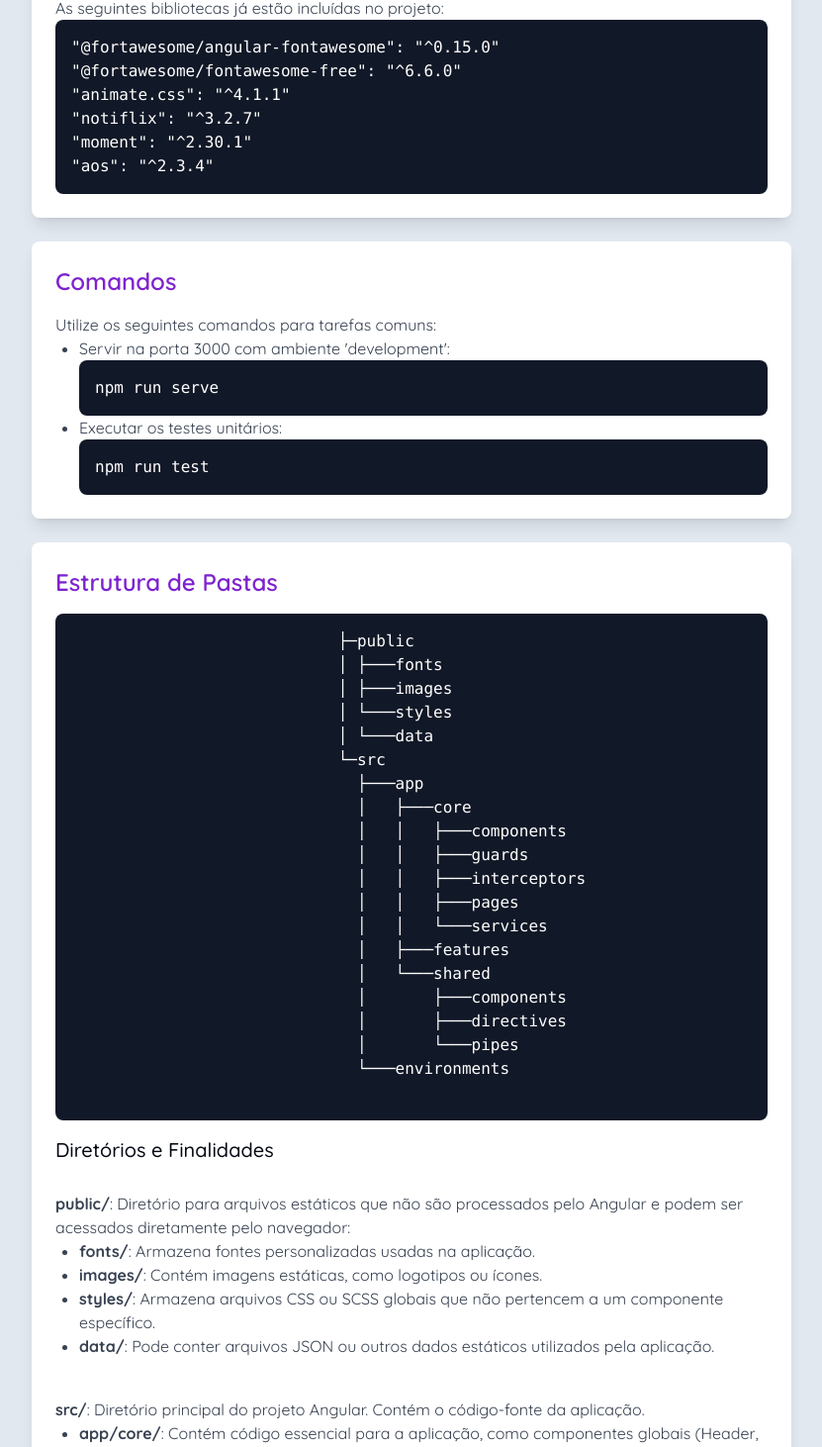
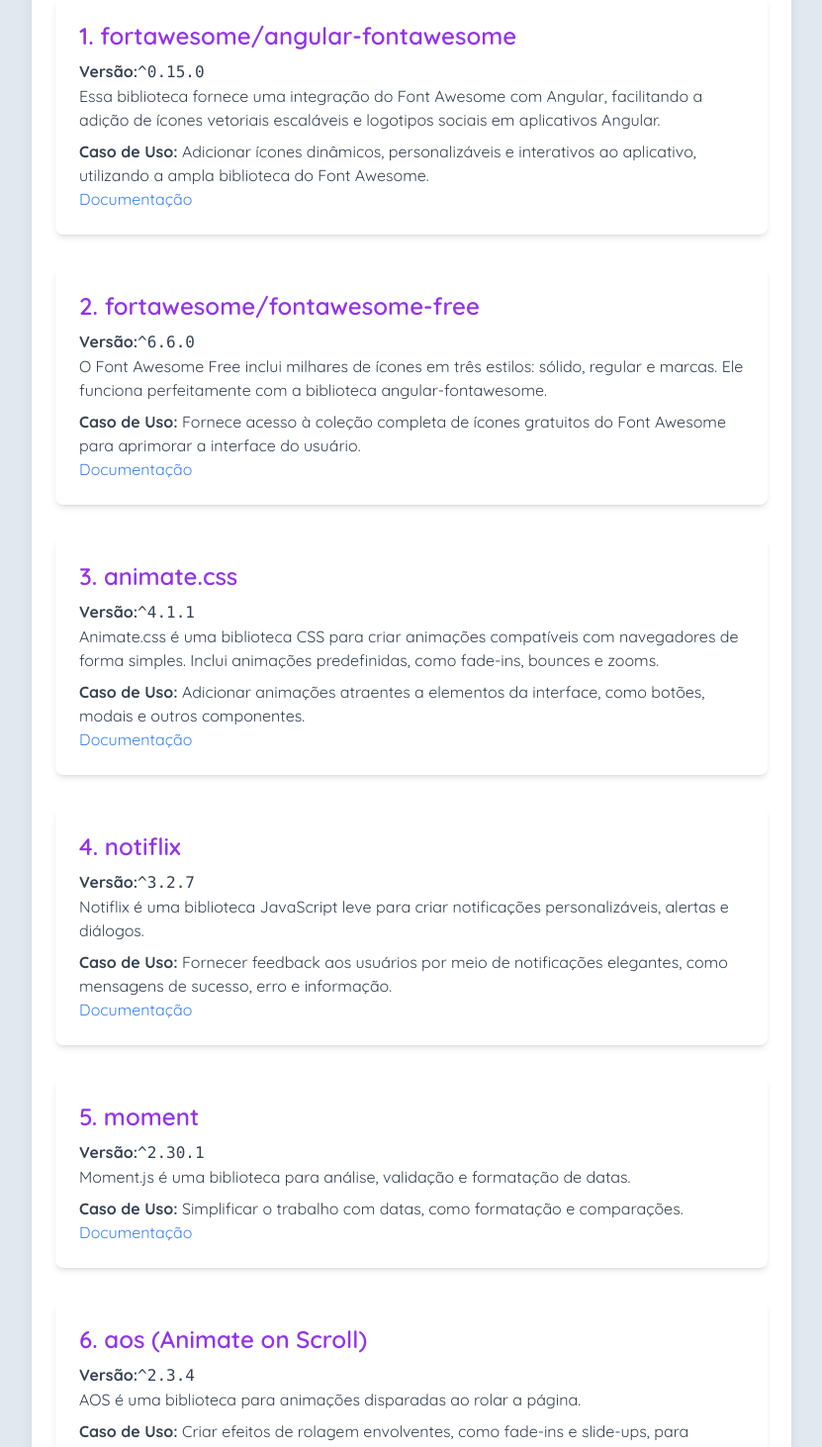
Before and after one commit to kassiodouglas/AngularBoilerpLate, an Angular app: page / in a window 1280 px wide. Shown: the part 408-1870 px from the top of the page at 99% size, without its empty margins (224-1055 px from the left). Built offline with nearby package versions, Linux system fonts and the light colour scheme.

Commit message:
chore: More items in home page and other things

```diff
--- a/src/app/core/pages/error/error.component.html
+++ b/src/app/core/pages/error/error.component.html
@@ -2,8 +2,8 @@
 <main class="bg-gray-100 flex items-center justify-center min-h-screen">
 
     <div class="text-center animate__animated animate__fadeIn">
-        <h1 class="text-6xl font-extrabold text-gray-800 mb-4 animate__animated animate__bounceIn animate__delay-1s">{{errorCode }}</h1>
-        <p class="text-2xl text-gray-600 mb-6 animate__animated animate__fadeIn animate__delay-2s">{{errorMessage }}</p>
+        <h1 class="text-6xl font-extrabold text-gray-800 mb-4 animate__animated animate__bounceIn animate__delay-1s">{{errorCode}}</h1>
+        <p class="text-2xl text-gray-600 mb-6 animate__animated animate__fadeIn animate__delay-2s">{{errorMessage}}</p>
         <button routerLink="/" class="text-white bg-blue-500 hover:bg-blue-600 px-6 py-3 rounded-lg text-lg transition duration-300 transform hover:scale-105 animate__animated animate__fadeIn animate__delay-3s">Voltar para a página inicial</button>
     </div>
 
--- a/src/app/features/home/pages/home/home.component.html
+++ b/src/app/features/home/pages/home/home.component.html
@@ -1,4 +1,3 @@
-
 <!-- Este é um arquivo de exemplo da home -->
 <header data-aos="fade-up" data-aos-duration="1000" class="bg-purple-700 text-white py-6 shadow-md">
   <h1 class="text-center text-3xl font-bold">Boilerplate Angular 19 - V1.0.0
@@ -16,18 +15,88 @@
     </div>
   </section>
 
-  <section data-aos="fade-up" data-aos-anchor-placement="center-bottom" class="animate__fadeInUp w-full max-w-3xl mb-6">
+  <section data-aos="fade-up" data-aos-anchor-placement="top-bottom" class="animate__fadeInUp w-full max-w-3xl mb-6">
     <div class="bg-white shadow-lg rounded-lg p-6">
-      <h2 class="text-2xl font-semibold text-purple-700 mb-4 text-left">Bibliotecas Pré-definidas</h2>
-      <p class="text-gray-700">As seguintes bibliotecas já estão incluídas no projeto:</p>
-      <pre class="bg-gray-900 text-white p-4 rounded-lg overflow-auto">
-"&#64;fortawesome/angular-fontawesome": "^0.15.0"
-"&#64;fortawesome/fontawesome-free": "^6.6.0"
-"animate.css": "^4.1.1"
-"notiflix": "^3.2.7"
-"moment": "^2.30.1"
-"aos": "^2.3.4"
-</pre>
+      <h2 class="text-2xl font-semibold text-purple-700 mb-4 text-left">Bibliotecas Usadas Neste Projeto</h2>
+
+      <div class="space-y-8">
+        <!-- Library 1 -->
+        <div class="p-6 bg-white shadow-md rounded-lg mb-5" data-aos="fade-up">
+          <h2 class="text-2xl font-semibold text-purple-600">1. fortawesome/angular-fontawesome</h2>
+          <p class="text-gray-700 mt-2">
+            <strong>Versão:</strong> <code>^0.15.0</code><br>
+            Essa biblioteca fornece uma integração do Font Awesome com Angular, facilitando a adição de ícones vetoriais
+            escaláveis e logotipos sociais em aplicativos Angular.
+          </p>
+          <p class="mt-2 text-gray-700"><strong>Caso de Uso:</strong> Adicionar ícones dinâmicos, personalizáveis e
+            interativos ao aplicativo, utilizando a ampla biblioteca do Font Awesome.</p>
+          <a href="https://github.com/FortAwesome/angular-fontawesome"
+            class="text-blue-500 hover:underline">Documentação</a>
+        </div>
+
+        <!-- Library 2 -->
+        <div class="p-6 bg-white shadow-md rounded-lg mb-5" data-aos="fade-up">
+          <h2 class="text-2xl font-semibold text-purple-600">2. fortawesome/fontawesome-free</h2>
+          <p class="text-gray-700 mt-2">
+            <strong>Versão:</strong> <code>^6.6.0</code><br>
+            O Font Awesome Free inclui milhares de ícones em três estilos: sólido, regular e marcas. Ele funciona
+            perfeitamente com a biblioteca angular-fontawesome.
+          </p>
+          <p class="mt-2 text-gray-700"><strong>Caso de Uso:</strong> Fornece acesso à coleção completa de ícones
+            gratuitos do Font Awesome para aprimorar a interface do usuário.</p>
+          <a href="https://fontawesome.com/docs/web/setup/packages"
+            class="text-blue-500 hover:underline">Documentação</a>
+        </div>
+
+        <!-- Library 3 -->
+        <div class="p-6 bg-white shadow-md rounded-lg mb-5" data-aos="fade-up">
+          <h2 class="text-2xl font-semibold text-purple-600">3. animate.css</h2>
+          <p class="text-gray-700 mt-2">
+            <strong>Versão:</strong> <code>^4.1.1</code><br>
+            Animate.css é uma biblioteca CSS para criar animações compatíveis com navegadores de forma simples. Inclui
+            animações predefinidas, como fade-ins, bounces e zooms.
+          </p>
+          <p class="mt-2 text-gray-700"><strong>Caso de Uso:</strong> Adicionar animações atraentes a elementos da
+            interface, como botões, modais e outros componentes.</p>
+          <a href="https://animate.style/" class="text-blue-500 hover:underline">Documentação</a>
+        </div>
+
+        <!-- Library 4 -->
+        <div class="p-6 bg-white shadow-md rounded-lg mb-5" data-aos="fade-up">
+          <h2 class="text-2xl font-semibold text-purple-600">4. notiflix</h2>
+          <p class="text-gray-700 mt-2">
+            <strong>Versão:</strong> <code>^3.2.7</code><br>
+            Notiflix é uma biblioteca JavaScript leve para criar notificações personalizáveis, alertas e diálogos.
+          </p>
+          <p class="mt-2 text-gray-700"><strong>Caso de Uso:</strong> Fornecer feedback aos usuários por meio de
+            notificações elegantes, como mensagens de sucesso, erro e informação.</p>
+          <a href="https://notiflix.github.io/" class="text-blue-500 hover:underline">Documentação</a>
+        </div>
+
+        <!-- Library 5 -->
+        <div class="p-6 bg-white shadow-md rounded-lg mb-5" data-aos="fade-up">
+          <h2 class="text-2xl font-semibold text-purple-600">5. moment</h2>
+          <p class="text-gray-700 mt-2">
+            <strong>Versão:</strong> <code>^2.30.1</code><br>
+            Moment.js é uma biblioteca para análise, validação e formatação de datas.
+          </p>
+          <p class="mt-2 text-gray-700"><strong>Caso de Uso:</strong> Simplificar o trabalho com datas, como formatação
+            e comparações.</p>
+          <a href="https://momentjs.com/" class="text-blue-500 hover:underline">Documentação</a>
+        </div>
+
+        <!-- Library 6 -->
+        <div class="p-6 bg-white shadow-md rounded-lg mb-5" data-aos="fade-up">
+          <h2 class="text-2xl font-semibold text-purple-600">6. aos (Animate on Scroll)</h2>
+          <p class="text-gray-700 mt-2">
+            <strong>Versão:</strong> <code>^2.3.4</code><br>
+            AOS é uma biblioteca para animações disparadas ao rolar a página.
+          </p>
+          <p class="mt-2 text-gray-700"><strong>Caso de Uso:</strong> Criar efeitos de rolagem envolventes, como
+            fade-ins e slide-ups, para melhorar a interatividade.</p>
+          <a href="https://michalsnik.github.io/aos/" class="text-blue-500 hover:underline">Documentação</a>
+        </div>
+      </div>
     </div>
   </section>
 
@@ -40,7 +109,7 @@
           <pre class="bg-gray-900 text-white p-4 rounded-lg overflow-auto">npm run serve</pre>
         </li>
         <li>Executar os testes unitários:
-          <pre class="bg-gray-900 text-white p-4 rounded-lg overflow-auto">npm run test</pre>
+          <pre class="bg-gray-900 text-white p-4 rounded-lg overflow-auto">ng test</pre>
         </li>
       </ul>
     </div>
@@ -97,7 +166,8 @@
     </div>
   </section>
 
-  <footer data-aos="fade-up" data-aos-anchor-placement="bottom-bottom" class="mt-12 text-center animate__animated animate__fadeInUp">
+  <footer data-aos="fade-up" data-aos-anchor-placement="bottom-bottom"
+    class="mt-12 text-center animate__animated animate__fadeInUp">
     <p class="text-gray-600">&copy; 2025 - Boilerplate Angular 19. Desenvolvido com <span
         class="text-red-500">&hearts;</span> para você!</p>
   </footer>
```
Also changed, not shown: 2 other files (tests, documents, lock files or other folders).
